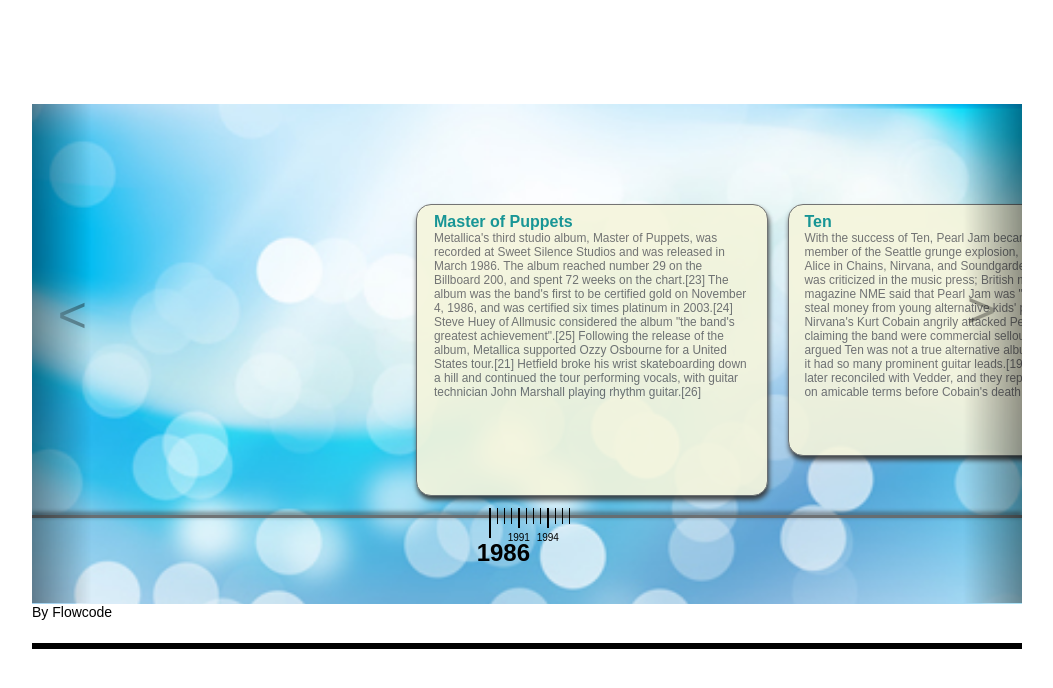
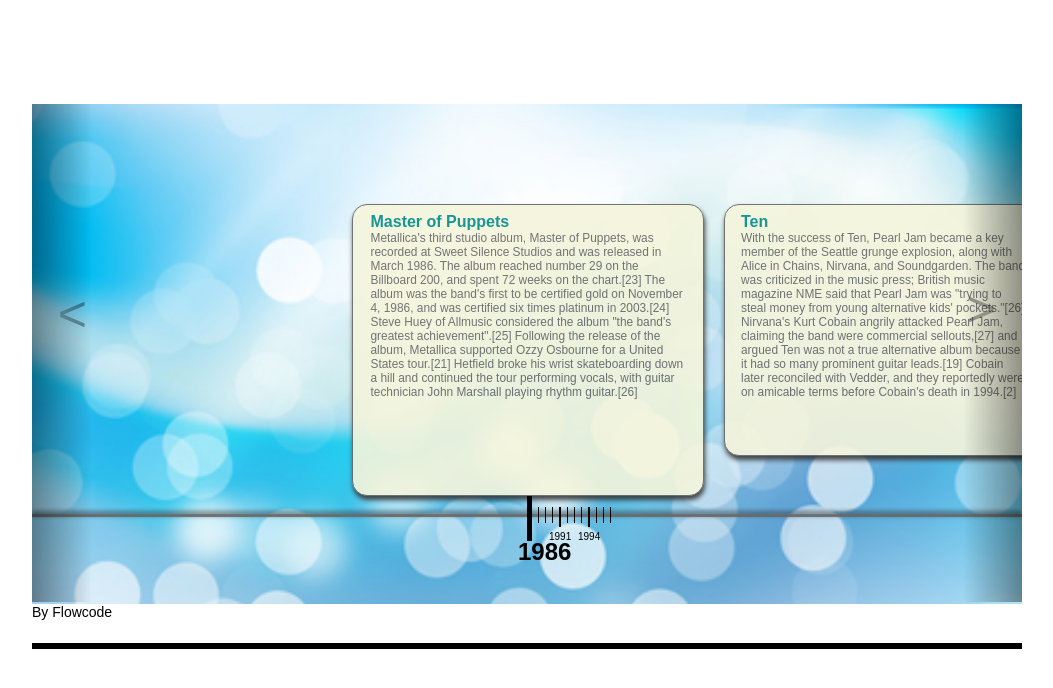
Before and after one commit to juanma-aguero/fancy-timeline, a plain HTML site: page examples/default/index.html in a window 1280 px wide. Shown: the part 50-738 px from the top of the page, without its empty margins (113-1166 px from the left). Drawn offline with nearby package versions, Linux system fonts and the light colour scheme.

Commit message:
Bug fixes

```diff
--- a/css/ftl-default/fancy-timeline.css
+++ b/css/ftl-default/fancy-timeline.css
@@ -11,7 +11,7 @@
     background-color: whitesmoke;
     background-image: url('images/timeline-bg.jpg');
     background-size: cover;
-    position: relative;
+    position: absolute;
     overflow: hidden;
     width: 990px;
     height: 500px;
@@ -112,7 +112,9 @@
     height: 20px;
     width: 6px;
     border-left: 2px solid black;
+	position: relative;
 }
+
 .pointer-date-separator{
     float: left;
     height: 16px;
@@ -172,6 +174,7 @@
 #middle{
 	height: 1px;
     width: 1px;
-    margin: auto;
-    color: white;
+    /*margin: auto;*/
+	position: absolute;
+    color: yellow;
 }
--- a/examples/default/css/ftl-default/fancy-timeline.css
+++ b/examples/default/css/ftl-default/fancy-timeline.css
@@ -11,7 +11,7 @@
     background-color: whitesmoke;
     background-image: url('images/timeline-bg.jpg');
     background-size: cover;
-    position: relative;
+    position: absolute;
     overflow: hidden;
     width: 990px;
     height: 500px;
@@ -112,7 +112,9 @@
     height: 20px;
     width: 6px;
     border-left: 2px solid black;
+	position: relative;
 }
+
 .pointer-date-separator{
     float: left;
     height: 16px;
@@ -172,6 +174,7 @@
 #middle{
 	height: 1px;
     width: 1px;
-    margin: auto;
-    color: white;
+    /*margin: auto;*/
+	position: absolute;
+    color: yellow;
 }
--- a/examples/default/js/fancy-timeline.js
+++ b/examples/default/js/fancy-timeline.js
@@ -1,5 +1,5 @@
 /*!
- *	Fancy-TimeLine vALPHA.1.0
+ *	Fancy-TimeLine vBETA.1.2
  *
  *	Copyright (C) 2012 Juan Manuel Aguero (http://juanmaaguero.com.ar/sobre-mi)
  *
@@ -20,35 +20,107 @@
  *
 ***/
 
-actualPos = 0;
 (function($) {
 	$.fn.fancyTimeline = function(params) {
+		// global vars
+		var actualPos = 0;
+		var maxPos = 0;
+		var itemWidth = 0;
 
 		// default values
         var initPos = 0;
         var marginLeft = 20;
-        var itemWidth = 350;
+        itemWidth = 350;
         var dateWidth = 50;
 
         // append html
         html = '<div id="timeline" class="timeline">';
-        html+= '<div id="timeline-slider"></div>';
-        html+= '<div id="middle">.</div>';
-        html+= '<div>';
-        html+= '    <div id="timeline-dates-line"></div>';
-        html+= '    <div id="timeline-dates"></div>';
-        html+= '</div>';
-        html+= '<div id="backward" class="arrow" onclick="moveBackward();"><span>&lt;</span></div>';
-        html+= '<div id="forward" class="arrow" onclick="moveForward();"><span>&gt;</span></div>';
+        html+= '	<div id="timeline-slider"></div>';
+        html+= '		<div>';
+        html+= '    		<div id="timeline-dates-line"></div>';
+        html+= '    		<div id="timeline-dates"></div>';
+        html+= '		</div>';
+        html+= '	<div id="backward" class="arrow" ><span>&lt;</span></div>';
+        html+= '	<div id="forward" class="arrow" ><span>&gt;</span></div>';
         html+= '</div>';
 
 		$(this).append(html);
+
+		var methods = {
+			positionTo: function(id){
+				// get new position
+				var middle = (window.innerWidth/2);
+				var dateOffset = $("#pointer-date-"+ id).offset();
+
+				var diff = (dateOffset.left - middle);
+				var sliderOffset = $("#timeline-dates").offset();
+
+				var newLeft = ((sliderOffset.left)-diff)-($("#timeline").offset().left);
+
+				// move to new position
+				$("#timeline-dates").animate({
+					left: newLeft
+				}, 400);
+			},
+			sliderTo: function(id){
+
+				// back to default
+				$('.timeline-item').removeClass("active");
+				$(".pointer-date").animate({ height: 20, borderLeftWidth: "2px", top: 0}, 100);
+				$(".date").animate({
+					marginTop: 0,
+					marginLeft: -10
+				}, 100 );
+				$('.date-focus').toggleClass("date-focus", 100);
+
+				// get new position
+				var middle = (window.innerWidth/2);
+				var dateOffset = $("#date-"+ id).offset();
+
+				var diff = (dateOffset.left - middle);
+				var sliderOffset = $("#timeline-slider").offset();
+
+				var newLeft = ((sliderOffset.left)-diff)-($("#timeline").offset().left)-(itemWidth/2);
+
+				methods.positionTo(id);
+				// move to new position
+				$("#timeline-slider").animate({left: newLeft}, 800);
+				$("#date-"+ id).toggleClass("active", 500);
+				$("#pointer-date-"+ id).animate({ height: 45, borderLeftWidth: "5px", top: -11}, 300);
+				$("#pointer-"+ id).animate({
+					marginTop: 15,
+					marginLeft: -20
+				}, 200 );
+				$("#pointer-"+ id).toggleClass("date-focus", 200);
+
+				// update the position
+				actualPos = id;
+			},
+			moveForward: function(){
+				// validate position
+				if(actualPos < maxPos){
+					methods.sliderTo( actualPos + 1 );
+				}else{
+					methods.sliderTo( 0 );
+				}
+			},
+			moveBackward: function(){
+				// validate position
+				if(actualPos > 0){
+					methods.sliderTo( actualPos - 1 );
+				}else{
+					methods.sliderTo( maxPos );
+				}
+			}
+		};
 
 		var dates = "";
 		var pointers = "";
 
 		var dataObjs = params.data;
 
+		maxPos = dataObjs.length-1;
+		$("#middle").css("left", (window.innerWidth/2)-($("#timeline").offset().left));
 		// Slider width calc
 		var sliderLength = ((marginLeft + itemWidth) * (dataObjs.length+1));
 		$("#timeline-slider").css("width", sliderLength);
@@ -90,75 +162,16 @@ actualPos = 0;
 
 		$('.date').bind('click', function(){
 			var position = $(this).attr('id').split('-');
-            sliderTo(position[1]);
+			methods.sliderTo(position[1]);
 		});
-
 		$('.timeline-item-i').bind('click', function(){
 			$(this).next().toggle();
 		});
+		$('#backward').bind('click', methods.moveBackward);
+		$('#forward').bind('click', methods.moveForward);
 
 		// Initial position
-        sliderTo(initPos);
+		methods.sliderTo(initPos);
+
     };
 })(jQuery);
-
-function positionTo(id){
-
-    // get new position
-    var middleOffset = $("#middle").offset();
-    var dateOffset = $("#pointer-date-"+ id).offset();
-
-    var diff = (dateOffset.left - middleOffset.left);
-    var sliderOffset = $("#timeline-dates").offset();
-
-    var newLeft = ((sliderOffset.left)-diff)-(window.innerWidth/7);
-
-    // move to new position
-    $("#timeline-dates").animate({
-        left: newLeft
-    }, 400);
-}
-
-function sliderTo(id){
-    // back to default
-    $('.timeline-item').removeClass("active");
-    $(".pointer-date").animate({ height: 20 }, 100 );
-    $(".date").animate({
-        marginTop: 0,
-        marginLeft: -10
-    }, 100 );
-    $('.date').removeClass("date-focus");
-
-    // get new position
-    var middleOffset = $("#middle").offset();
-    var dateOffset = $("#date-"+ id).offset();
-
-    var diff = (dateOffset.left - middleOffset.left);
-    var sliderOffset = $("#timeline-slider").offset();
-
-    var newLeft = ((sliderOffset.left)-diff)-(window.innerWidth/5);
-
-    positionTo(id);
-    // move to new position
-    $("#timeline-slider").animate({left: newLeft}, 800);
-    $("#date-"+ id).toggleClass("active", 500);
-    $("#pointer-date-"+ id).animate({
-        height: 30
-    }, 400 );
-    $("#pointer-"+ id).animate({
-        marginTop: 15,
-        marginLeft: -20
-    }, 200 );
-    $("#pointer-"+ id).toggleClass("date-focus", 200);
-
-	// update the position
-    actualPos = id;
-}
-
-function moveForward(){
-    sliderTo( actualPos + 1 );
-}
-
-function moveBackward(){
-    sliderTo( actualPos - 1 );
-}
```
Also changed, not shown: js/fancy-timeline.js (+88 -75 lines), examples/default/js/fancy-timeline.min.js, js/fancy-timeline.min.js. Lines whose indentation alone changed are shown as unchanged.
